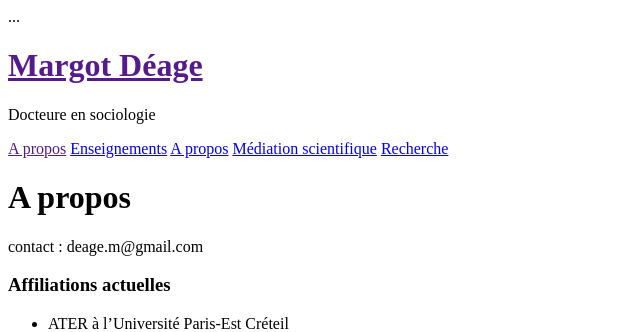
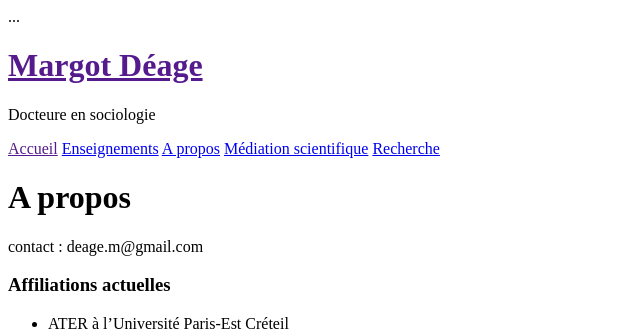
Before and after one commit to margotdeage/margotdeage.github.io, a Jekyll site: the page built from Index.md, in a window 1280 px wide. Shown: the top 332 px of the page, without its empty margins (0-640 px from the left). Built offline with Jekyll 4.4.1, drawn with Linux system fonts in a browser that asks for light colours.

Commit message:
Update sidebar.html

```diff
--- a/_includes/sidebar.html
+++ b/_includes/sidebar.html
@@ -10,7 +10,7 @@
     </div>
 
     <nav class="sidebar-nav">
-      <a class="sidebar-nav-item{% if page.url == site.baseurl %} active{% endif %}" href="{{ site.baseurl }}">A propos</a>
+      <a class="sidebar-nav-item{% if page.url == site.baseurl %} active{% endif %}" href="{{ site.baseurl }}">Accueil</a>
 
       {% assign pages_list = site.pages %}
       {% for node in pages_list %}
```
